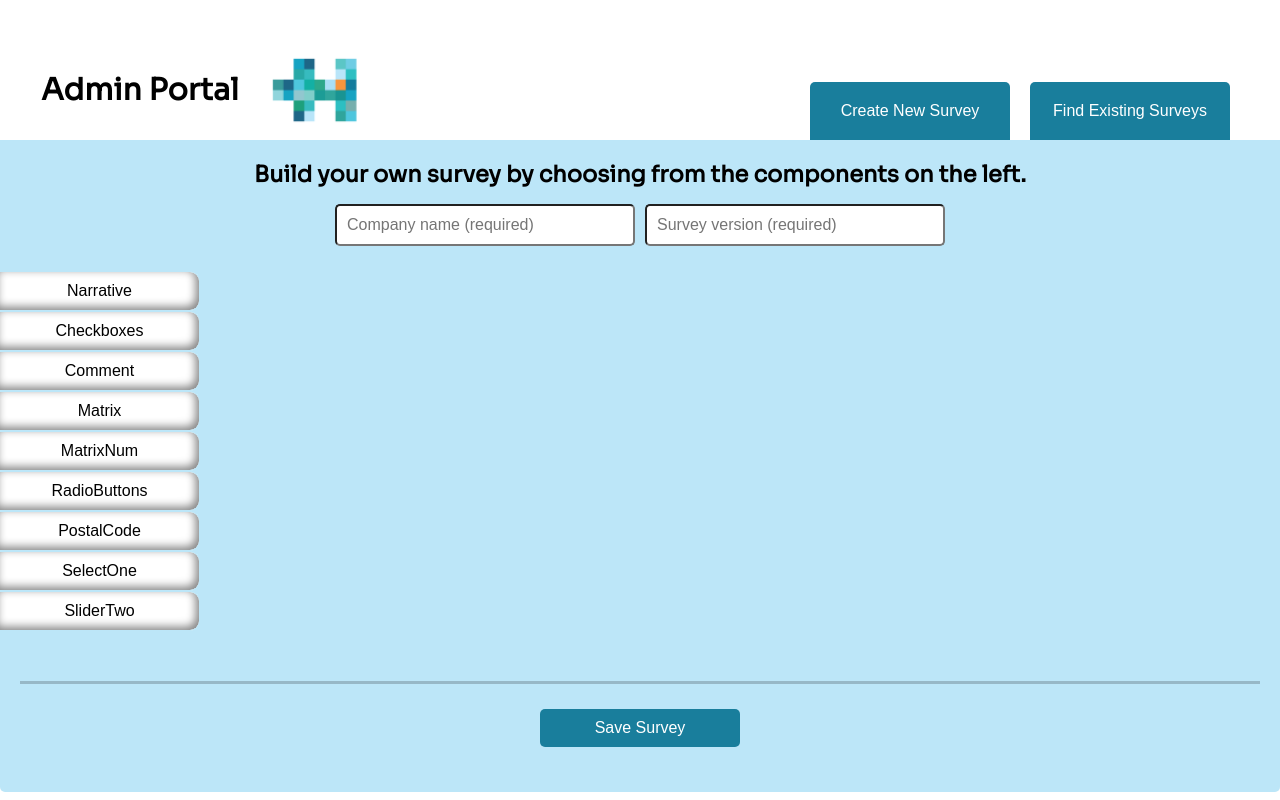
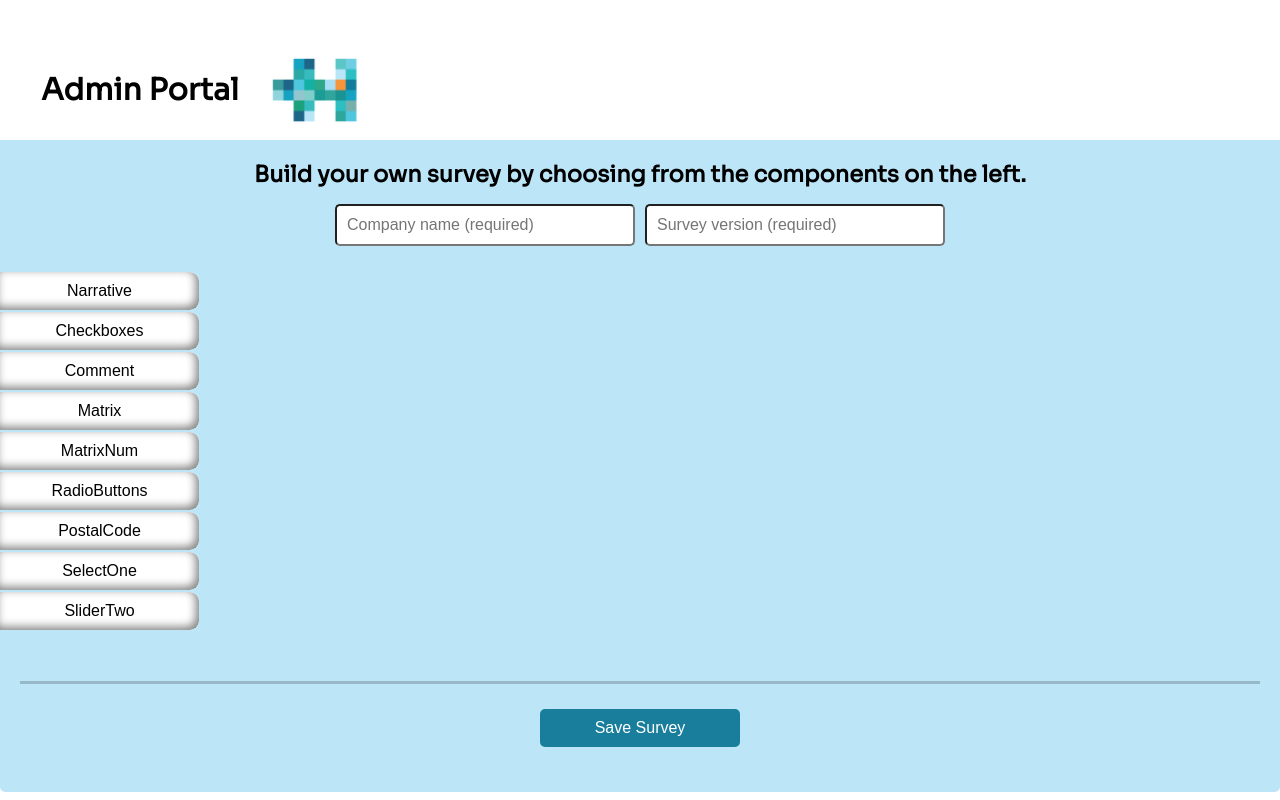
Before and after one commit to fjjes/project3-Hive, a React (Create React App) app in the folder client/: page /admin in a window 1280 px wide. Built offline with nearby package versions, Linux system fonts and the light colour scheme.

Commit message:
buttons removed

```diff
--- a/client/src/components/pages/Admin/AdminPortal.js
+++ b/client/src/components/pages/Admin/AdminPortal.js
@@ -22,7 +22,7 @@ const AdminPortal = () => {
           <h1>Admin Portal</h1>
           <img src={logo} alt="Hive logo" className="admin-logo"/>
         </div>
-        <div className="main-admin-buttons">
+        {/* <div className="main-admin-buttons">
           <button style={{backgroundColour: newTabColour}} onClick={() => {
             setView("new")
             setFindTabColour(inactive)
@@ -33,7 +33,7 @@ const AdminPortal = () => {
             setFindTabColour(active)
             setNewTabColour(inactive)
             }}>Find Existing Surveys</button>
-        </div>
+        </div> */}
       </div>
       <div className="admin-container-bottom" style={view === "" ? {padding: "0"} : null}>
         {view === "find" ? <FindSurvey /> : null}
```
